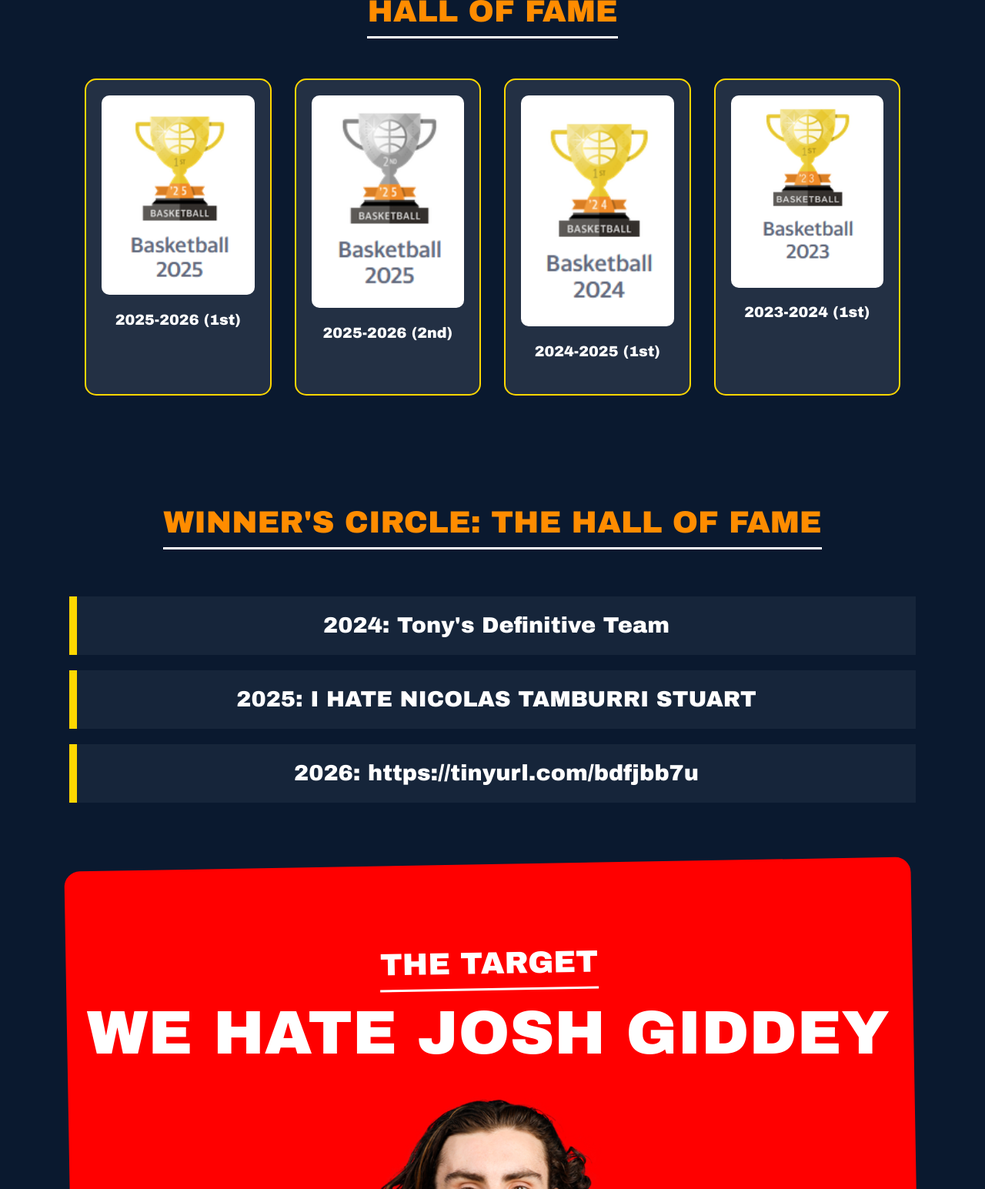
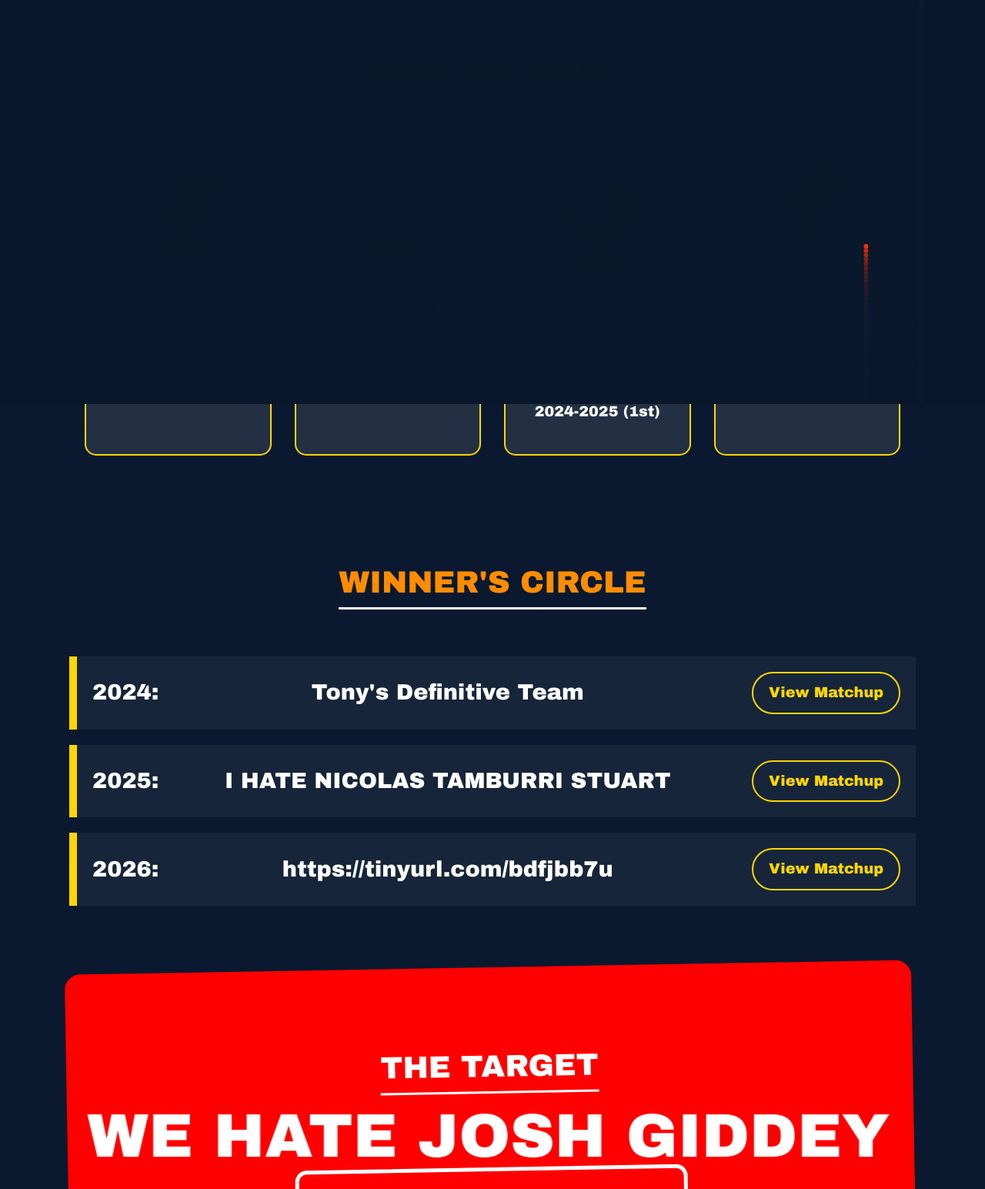
Before and after one commit to TonyRRZu/tonyrrzu.github.io, a Jekyll site: the page index.html, which Jekyll copies as it is, in a window 1280 px wide, cut to the strip 375-1920 px from the top of the page. Shown: the whole strip at 77% size. Built offline with Jekyll 4.4.1, drawn with Linux system fonts in a browser that asks for light colours.

Commit message:
Update index.html

```diff
--- a/index.html
+++ b/index.html
@@ -20,6 +20,7 @@
             padding: 0;
             background-color: var(--court-navy);
             color: var(--white);
+            overflow-x: hidden;
         }
 
         header {
@@ -36,6 +37,14 @@
             text-transform: uppercase;
             color: var(--gold);
             text-shadow: 3px 3px 0px var(--hoop-orange);
+        }
+
+        .subtitle {
+            font-size: 2.5rem;
+            margin: 0.5rem 0 0 0;
+            color: var(--white);
+            text-transform: uppercase;
+            text-shadow: 2px 2px 0px var(--hoop-orange);
         }
 
         .container {
@@ -93,9 +102,32 @@
 
         .record-list li {
             margin: 20px 0;
-            padding: 15px;
+            padding: 20px;
             background: rgba(255,255,255,0.05);
             border-left: 10px solid var(--gold);
+            display: flex;
+            align-items: center;
+            justify-content: space-between;
+            flex-wrap: wrap;
+        }
+
+        .record-link {
+            display: inline-block;
+            margin-left: 20px;
+            padding: 10px 20px;
+            background: transparent;
+            border: 2px solid var(--gold);
+            color: var(--gold);
+            text-decoration: none;
+            border-radius: 50px;
+            font-size: 1.2rem;
+            transition: all 0.3s ease;
+        }
+
+        .record-link:hover {
+            background: var(--gold);
+            color: var(--court-navy);
+            transform: scale(1.1);
         }
 
         /* The Hate Section */
@@ -156,13 +188,25 @@
             background: #000;
             border-top: 5px solid var(--hoop-orange);
         }
+
+        /* Fireworks Canvas */
+        #fireworks {
+            position: fixed;
+            top: 0;
+            left: 0;
+            width: 100%;
+            height: 100%;
+            pointer-events: none;
+            z-index: 9999;
+        }
     </style>
 </head>
-<body>
+<body style="overflow-x: hidden;">
+    <canvas id="fireworks"></canvas>
 
     <header>
         <h1>The Dynasty of Tony Zu</h1>
-        <p>Behold, Fantasy Basketball Excellence</p>
+        <p class="subtitle">Behold, Fantasy Basketball Excellence</p>
     </header>
 
     <div class="container">
@@ -170,7 +214,6 @@
             <h2>Hall of Fame</h2>
             <div class="trophy-grid">
                 <div class="trophy-card">
-                    <!-- Replace these src with your actual image paths -->
                     <img src="images/trophy_2025_1st.png" alt="2025-2026 1st Place">
                     <p>2025-2026 (1st)</p>
                 </div>
@@ -190,19 +233,28 @@
         </section>
 
         <section id="records">
-            <h2>Winner's Circle: the Hall of Fame</h2>
+            <h2>Winner's Circle</h2>
             <ul class="record-list">
-                <li><strong>2024:</strong> Tony's Definitive Team</li>
-                <li><strong>2025:</strong> I HATE NICOLAS TAMBURRI STUART</li>
-                <li><strong>2026:</strong> https://tinyurl.com/bdfjbb7u</li>
+                <li>
+                    <strong>2024:</strong> Tony's Definitive Team
+                    <a href="https://basketball.fantasysports.yahoo.com/2024/nba/97904/matchup?mid1=3&mid2=2&week=22" class="record-link">View Matchup</a>
+                </li>
+                <li>
+                    <strong>2025:</strong> I HATE NICOLAS TAMBURRI STUART
+                    <a href="https://basketball.fantasysports.yahoo.com/2025/nba/98614/matchup?week=23&mid1=4&mid2=1" class="record-link">View Matchup</a>
+                </li>
+                <li>
+                    <strong>2026:</strong> https://tinyurl.com/bdfjbb7u
+                    <a href="https://basketball.fantasysports.yahoo.com/2025/nba/98614/matchup?week=23&mid1=4&mid2=1" class="record-link">View Matchup</a>
+                </li>
             </ul>
         </section>
 
         <section id="hate">
             <div class="hate-section">
-                <h2>THE TARGET</h2>
+                <h2 style="color: white; border-color: white;">THE TARGET</h2>
                 <p class="hate-text">WE HATE JOSH GIDDEY</p>
-                <img src="images/my-photo.png" alt="JOSHUA GIDDLER SUCKS">
+                <img src="images/my-photo.png" alt="JOSHUA GIDDLER SUCKS" style="max-width: 500px; border: 5px solid white; border-radius: 15px;">
             </div>
         </section>
 
@@ -217,5 +269,99 @@
         <p>&copy; 2026. The Dynasty Continues...</p>
     </footer>
 
+    <script>
+        const canvas = document.getElementById('fireworks');
+        const ctx = canvas.getContext('2d');
+
+        canvas.width = window.innerWidth;
+        canvas.height = window.innerHeight;
+
+        class Firework {
+            constructor() {
+                this.x = Math.random() * canvas.width;
+                this.y = canvas.height;
+                this.destY = Math.random() * (canvas.height / 2);
+                this.color = `hsl(${Math.random() * 360}, 100%, 50%)`;
+                this.speed = Math.random() * 3 + 3;
+                this.particles = [];
+                this.exploded = false;
+            }
+
+            update() {
+                if (!this.exploded) {
+                    this.y -= this.speed;
+                    if (this.y <= this.destY) {
+                        this.exploded = true;
+                        this.explode();
+                    }
+                }
+
+                this.particles.forEach((p, i) => {
+                    p.x += p.vx;
+                    p.y += p.vy;
+                    p.alpha -= 0.015;
+                    if (p.alpha <= 0) this.particles.splice(i, 1);
+                });
+            }
+
+            explode() {
+                for (let i = 0; i < 50; i++) {
+                    this.particles.push({
+                        x: this.x,
+                        y: this.y,
+                        vx: (Math.random() - 0.5) * 6,
+                        vy: (Math.random() - 0.5) * 6,
+                        alpha: 1,
+                        color: this.color
+                    });
+                }
+            }
+
+            draw() {
+                if (!this.exploded) {
+                    ctx.fillStyle = this.color;
+                    ctx.beginPath();
+                    ctx.arc(this.x, this.y, 3, 0, Math.PI * 2);
+                    ctx.fill();
+                }
+                this.particles.forEach(p => {
+                    ctx.fillStyle = p.color;
+                    ctx.globalAlpha = p.alpha;
+                    ctx.beginPath();
+                    ctx.arc(p.x, p.y, 2, 0, Math.PI * 2);
+                    ctx.fill();
+                });
+                ctx.globalAlpha = 1;
+            }
+        }
+
+        let fireworks = [];
+
+        function animate() {
+            ctx.fillStyle = 'rgba(10, 25, 47, 0.2)';
+            ctx.fillRect(0, 0, canvas.width, canvas.height);
+
+            fireworks.forEach((f, i) => {
+                f.update();
+                f.draw();
+                if (f.exploded && f.particles.length === 0) {
+                    fireworks.splice(i, 1);
+                }
+            });
+
+            requestAnimationFrame(animate);
+        }
+
+        setInterval(() => {
+            fireworks.push(new Firework());
+        }, 2000);
+
+        animate();
+
+        window.addEventListener('resize', () => {
+            canvas.width = window.innerWidth;
+            canvas.height = window.innerHeight;
+        });
+    </script>
 </body>
 </html>
```
